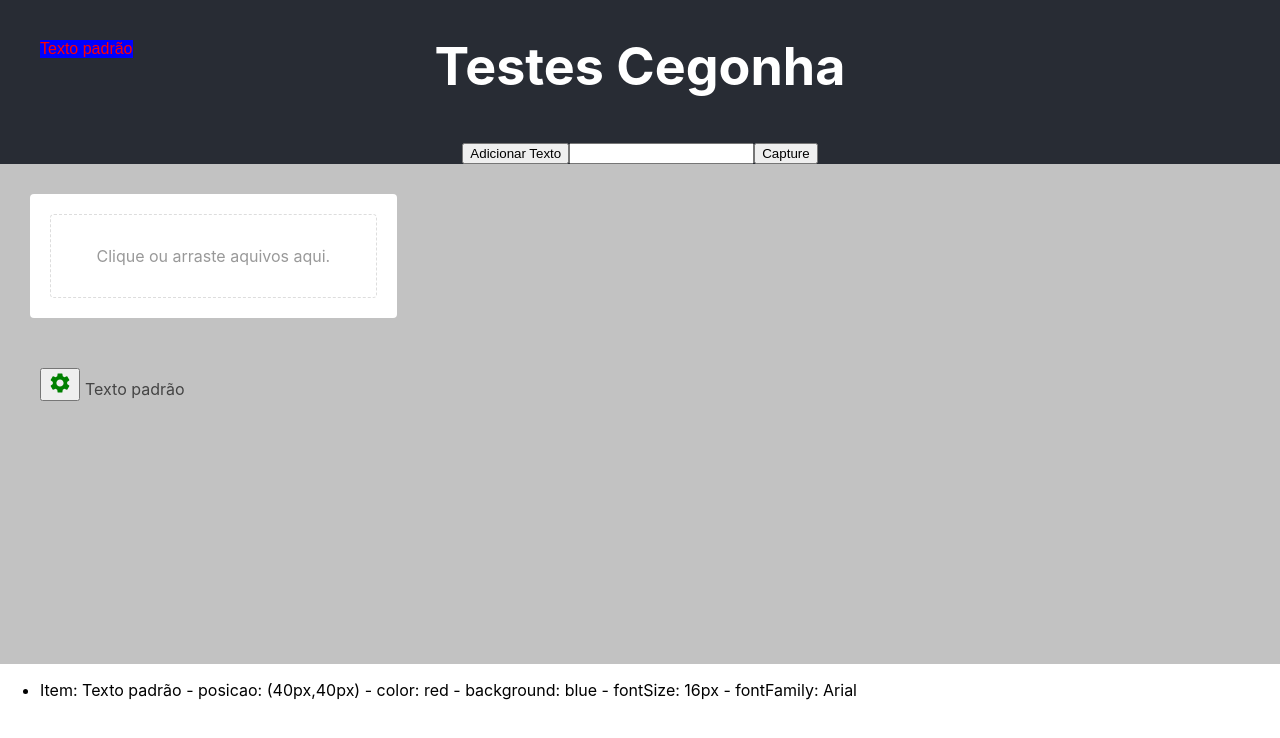
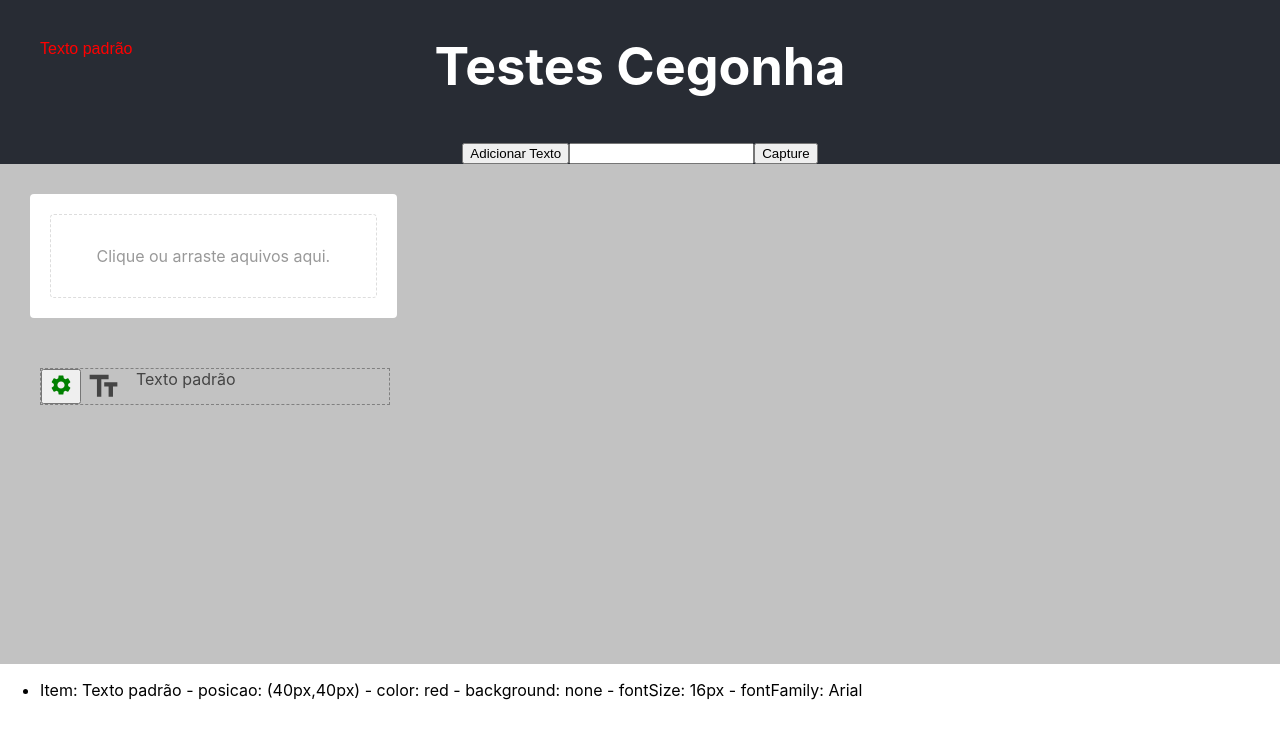
Before and after one commit to anaelj/drag-and-drop-test, a React (Create React App) app: page / in a window 1280 px wide. Shown: the top 738 px of the page. Built offline with nearby package versions, Linux system fonts and the light colour scheme; a web font is replaced by a local one.

Commit message:
code improvement

```diff
--- a/src/components/Area/index.jsx
+++ b/src/components/Area/index.jsx
@@ -7,7 +7,7 @@ import AreaContext from "./context";
 import Upload from "../Upload";
 import html2canvas from "html2canvas";
 import JSZip from "jszip";
-import FileList from "./../FileList/index";
+// import FileList from "./../FileList/index";
 import { uniqueId } from "lodash";
 import filesize from "filesize";
 
@@ -23,9 +23,10 @@ function Area() {
     left: "40px",
     color: "red",
     texto: "Texto padrão",
-    backgroundColor: "blue",
+    backgroundColor: "none",
     fontSize: '16px',
-    fontFamily: 'Arial'
+    fontFamily: 'Arial',
+    backGroundImage: false
   };
 
   const data = [defaultItem];
@@ -114,25 +115,27 @@ function Area() {
 
   useEffect(() => {
     // console.log(uploadedFiles[0]?.preview);
-    if (uploadedFiles.length > 1) {
+
       uploadedFiles.forEach((element) => {
         const exists = elementsPosition.find((item) => item.id === element.id);
 
         if (!exists) {
           const newItem = {
             ...defaultItem,
+            texto : element.name,
             children: (
               <img
-                src={uploadedFiles[uploadedFiles.length - 1].preview}
+                src={element.preview}
                 alt="img"
               />
             ),
           };
+          // console.log(newItem);
           setElementsPosition([...elementsPosition, newItem]);
           setSelectedItem(newItem);
         }
       });
-    }
+
     // eslint-disable-next-line react-hooks/exhaustive-deps
   }, [uploadedFiles]);
 
@@ -193,17 +196,20 @@ function Area() {
   // };
 
   useEffect(() => {
+    // console.log(selectedItem);
+
     setElementsPosition(
       elementsPosition.map((item) =>
         item.id === selectedItem.id ? selectedItem : item
       )
     );
+    // console.log(elementsPosition.find(item => item.backGroundImage === true));
     // eslint-disable-next-line react-hooks/exhaustive-deps
   }, [selectedItem]);
 
-  useEffect(() => {
-    console.log(elementsPosition);
-  }, [elementsPosition]);
+  // useEffect(() => {
+  //   console.log(elementsPosition);
+  // }, [elementsPosition]);
 
   return (
     <AreaContext.Provider
@@ -245,15 +251,16 @@ function Area() {
           <div>
             <Upload onUpload={handleUpload} />
             <TextList textItens={elementsPosition} />
-            {!!uploadedFiles.length && <FileList files={uploadedFiles} />}
+            {/* {!!uploadedFiles.length && <FileList files={uploadedFiles} />} */}
           </div>
         </LeftArea>
         <MainArea
           ref={ref}
           id="capture"
-          src={!!uploadedFiles.length && uploadedFiles[0].preview}
+          src={elementsPosition.find(item => item.backGroundImage === true)?.children?.props?.src}
         >
           {elementsPosition.map((item) => (
+            !item.backGroundImage &&
             <Item key={item.id} data={item}>
               {item?.children};
             </Item>
--- a/src/components/FileList/index.jsx
+++ b/src/components/FileList/index.jsx
@@ -16,6 +16,16 @@ function FileList({ files }) {
       {files.map((uploadedFile) => (
         <li key={uploadedFile.id}>
           <FileInfo>
+              <button
+                    style={{ marginRight: "5px" }}
+                    key={uploadedFile.id}
+                    onClick={() => {
+                      setShowSettings(!showSettings);
+                      setSelectedItem(uploadedFile);
+                    }}
+                    >
+                    <MdSettings size={24} color={showSettings && uploadedFile.id === selectedItem.id ? "gray" : "green"} />{" "}
+                  </button>
             <Preview src={uploadedFile.preview} />
             <div>
               <strong>{uploadedFile.name}</strong>
@@ -25,7 +35,7 @@ function FileList({ files }) {
                   <button onClick={() => {}}>Excluir</button>
                 )}
               </span>
-              <MdSettings size={24} color={showSettings && uploadedFile.id === selectedItem.id ? "gray" : "green"} />{" "}
+
             </div>
           </FileInfo>
           <div>
--- a/src/components/FileList/styles.js
+++ b/src/components/FileList/styles.js
@@ -39,8 +39,8 @@ export const FileInfo = styled.div`
 
 
 export const Preview = styled.div`
-  width: 36px;
-  height: 36px;
+  width: 30px;
+  height: 30px;
   border-radius: 5px;
   background-image: url(${(props) => props.src});
   background-repeat: no-repeat;
--- a/src/components/Item/index.jsx
+++ b/src/components/Item/index.jsx
@@ -1,13 +1,13 @@
 import React from "react";
-import { useRef } from "react";
+import { useRef , useContext} from "react";
 import { useDrag } from "react-dnd";
 import { Container } from "./styles.js";
-// import createContext from "../Area/context.js";
+import createContext from "../Area/context.js";
 
 function Item({ data }) {
   const ref = useRef();
 
-  // const { selectedItem } = useContext(createContext);
+  const { setSelectedItem } = useContext(createContext);
   const [{ isDragging }, dragRef] = useDrag({
     type: "CARD",
     item: data,
@@ -22,6 +22,7 @@ function Item({ data }) {
     <Container
       ref={ref}
       isDragging={isDragging}
+      onClick={()=> setSelectedItem(data)}
       style={{
         position: "absolute",
         left: data.left,
--- a/src/components/ItemSettings/index.jsx
+++ b/src/components/ItemSettings/index.jsx
@@ -18,10 +18,14 @@ import {
 } from "./styles";
 
 import createContext from "../Area/context.js";
-import { SketchPicker } from 'react-color';
+import { SketchPicker } from "react-color";
 
 function ItemSettings() {
   const { selectedItem, setSelectedItem } = useContext(createContext);
+  const [backGroundImage, setBackGroundImage] = useState(
+    selectedItem.backGroundImage
+  );
+  const [position, setPosition] = useState({top: selectedItem.top, left: selectedItem.left});
 
   const tools = [
     { name: "backgroundColor", icon: MdFormatColorFill },
@@ -58,12 +62,35 @@ function ItemSettings() {
         console.log("erro ao mover");
     }
 
+    // const newItem = {
+    //   ...selectedItem,
+    //   top: topPosition + "px",
+    //   left: leftPosition + "px",
+    // };
+
+    // console.log(newItem)
+    setPosition({
+      top: topPosition + "px",
+      left: leftPosition + "px",
+    })
+  };
+
+  useEffect(() => {
     setSelectedItem({
       ...selectedItem,
-      top: topPosition + "px",
-      left: leftPosition + "px",
-    });
-  };
+      backGroundImage
+    })
+  // eslint-disable-next-line react-hooks/exhaustive-deps
+  }, [backGroundImage]);
+
+  useEffect(() => {
+    setSelectedItem({
+      ...selectedItem,
+      top: position.top,
+      left: position.left,
+    })
+  // eslint-disable-next-line react-hooks/exhaustive-deps
+  }, [position]);
 
   const handleGetElement = (tool) => {
     // console.log(tool, tools[0].name, tools[1].name);
@@ -74,13 +101,18 @@ function ItemSettings() {
         return (
           // <ColorSelector pallet={picker_data} selectedColor={pickedColor} />
           <SketchPicker
-        color={ selectedColor }
-        onChangeComplete={ (color) => pickedColor(color.hex) }
+            color={selectedColor}
+            onChangeComplete={(color) => pickedColor(color.hex)}
           />
         );
       case tools[2].name:
         return (
           <Moviment>
+            <div>
+              <button onClick={() => setBackGroundImage(!backGroundImage)}>
+                Background
+              </button>
+            </div>
             <div>
               <div></div>
               <div>
@@ -135,10 +167,14 @@ function ItemSettings() {
           <FontSetting>
             <div>
               <label htmlFor="fontStyle">Fonte:</label>
-              <select id="lang" onChange={(e) => setFontFamily(e.target.value)} value={fontFamily}>
+              <select
+                id="lang"
+                onChange={(e) => setFontFamily(e.target.value)}
+                value={fontFamily}
+              >
                 <option value="Arial">Arial</option>
                 <option value='"Times New Roman"'>Times New Roman</option>
-                  <option value='Roboto'>Roboto</option>
+                <option value="Roboto">Roboto</option>
                 <option value='"Hina Mincho"'>Hina Mincho</option>
               </select>
             </div>
@@ -183,7 +219,6 @@ function ItemSettings() {
     // eslint-disable-next-line react-hooks/exhaustive-deps
   }, [selectedColor]);
 
-
   useEffect(() => {
     setSelectedItem({ ...selectedItem, fontSize: fontSize + "px" });
     // eslint-disable-next-line react-hooks/exhaustive-deps
--- a/src/components/TextList/index.jsx
+++ b/src/components/TextList/index.jsx
@@ -2,7 +2,8 @@ import React, { useState, useContext } from "react";
 import ItemSettings from "../ItemSettings";
 import { ContainerTextList, TextItem } from "./styles.js";
 import createContext from "../Area/context.js";
-import { MdSettings } from "react-icons/md";
+import { MdSettings, MdTextFields } from "react-icons/md";
+import { Preview } from "./../FileList/styles";
 
 export default function TextList({ textItens }) {
   const [showSettings, setShowSettings] = useState(false);
@@ -11,12 +12,18 @@ export default function TextList({ textItens }) {
   return (
     <ContainerTextList>
       {textItens.map(
-        (item) =>
+        (item, idx) =>
           item.texto &&
           item.texto.toString().trim() && (
-            <li key={item.id}>
-              <TextItem>
-                <div>
+            <li key={idx} onClick={() => setSelectedItem(item)}>
+              <TextItem selected={item.id === selectedItem.id ? true : false}>
+                <div
+                  style={{
+                    display: "flex",
+                    alignContent: "center",
+                    justifyContent: "center",
+                  }}
+                >
                   <button
                     style={{ marginRight: "5px" }}
                     key={item.id}
@@ -25,17 +32,39 @@ export default function TextList({ textItens }) {
                       setSelectedItem(item);
                     }}
                   >
-                    <MdSettings size={24} color={showSettings && item.id === selectedItem.id ? "gray" : "green"} />{" "}
+                    <MdSettings
+                      size={24}
+                      color={
+                        showSettings && item.id === selectedItem.id
+                          ? "gray"
+                          : "green"
+                      }
+                    />{" "}
                   </button>
-                  <span>{item.texto}</span>
+                  {!item.children && <MdTextFields size="35" />}
+                  {item.children && <Preview src={item.children.props.src} />}
+                  <span style={{ marginLeft: "15px" }}>
+                    {item.texto}
+                    {/* <input
+                      type="text"
+                      value={item.texto}
+                      onChange={(e) =>
+                        setSelectedItem({
+                          ...selectedItem,
+                          texto: e.target.value,
+                        })
+                      }
+                      readOnly={item.children ? true : false}
+                    /> */}
+                  </span>
                 </div>
+              </TextItem>
               {item.id === selectedItem.id && showSettings && (
                 <div>
                   {" "}
                   <ItemSettings data={item} />{" "}
                 </div>
               )}
-              </TextItem>
             </li>
           )
       )}
--- a/src/components/TextList/styles.js
+++ b/src/components/TextList/styles.js
@@ -4,9 +4,11 @@ export const ContainerTextList = styled.ul`
   margin-top: 20px;
   li {
     display: flex;
-    justify-content: space-between;
-    align-items: center;
+    flex-direction: column;
+    justify-content: flex-start;
+    align-items: flex-start;
     color: #444;
+    cursor: pointer;
     & + li {
       margin-top: 15px;
     }
@@ -20,5 +22,9 @@ export const ContainerTextList = styled.ul`
 export const TextItem = styled.div`
   margin-right: 24px;
   display: flex;
-  flex-direction: column;
+  width: 90%;
+  ${(props) => props.selected && 'border: 1px dashed gray;' }
+
+
+
 `;
```
Lines whose indentation alone changed are shown as unchanged.
